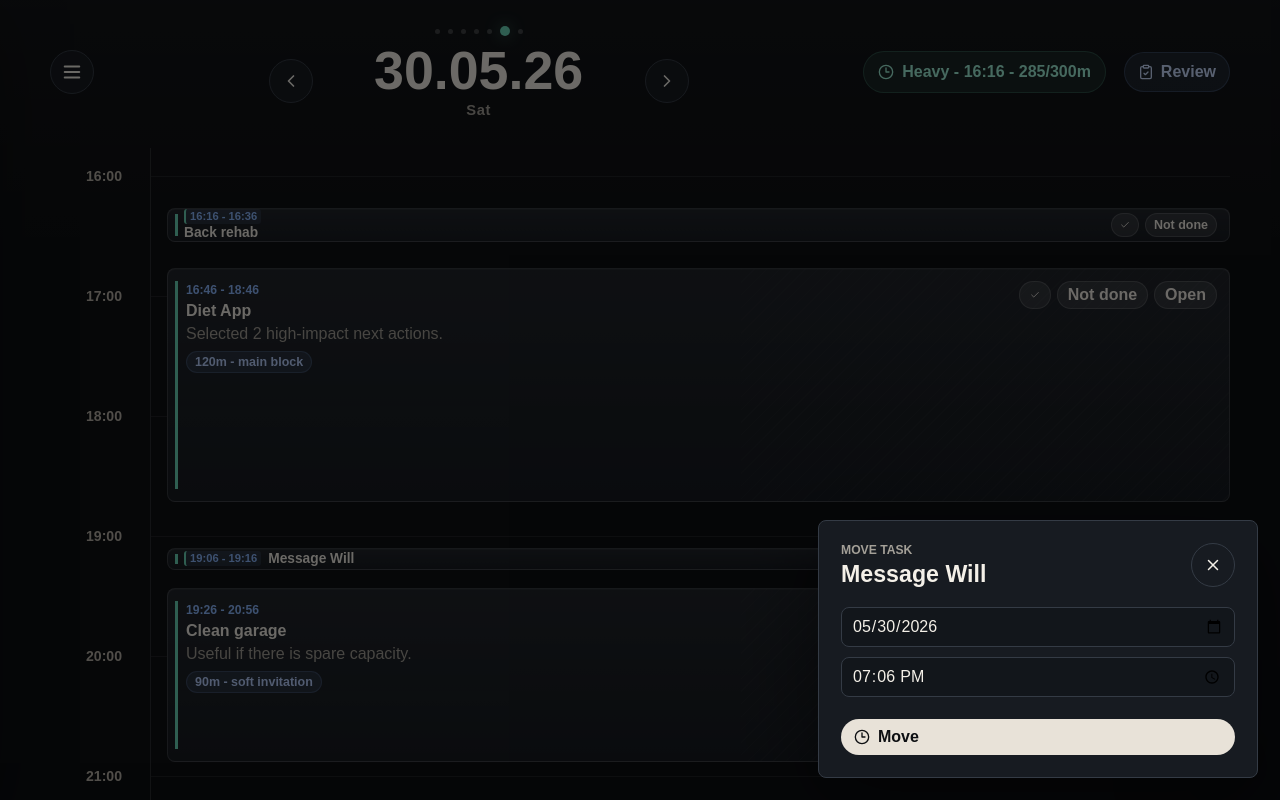
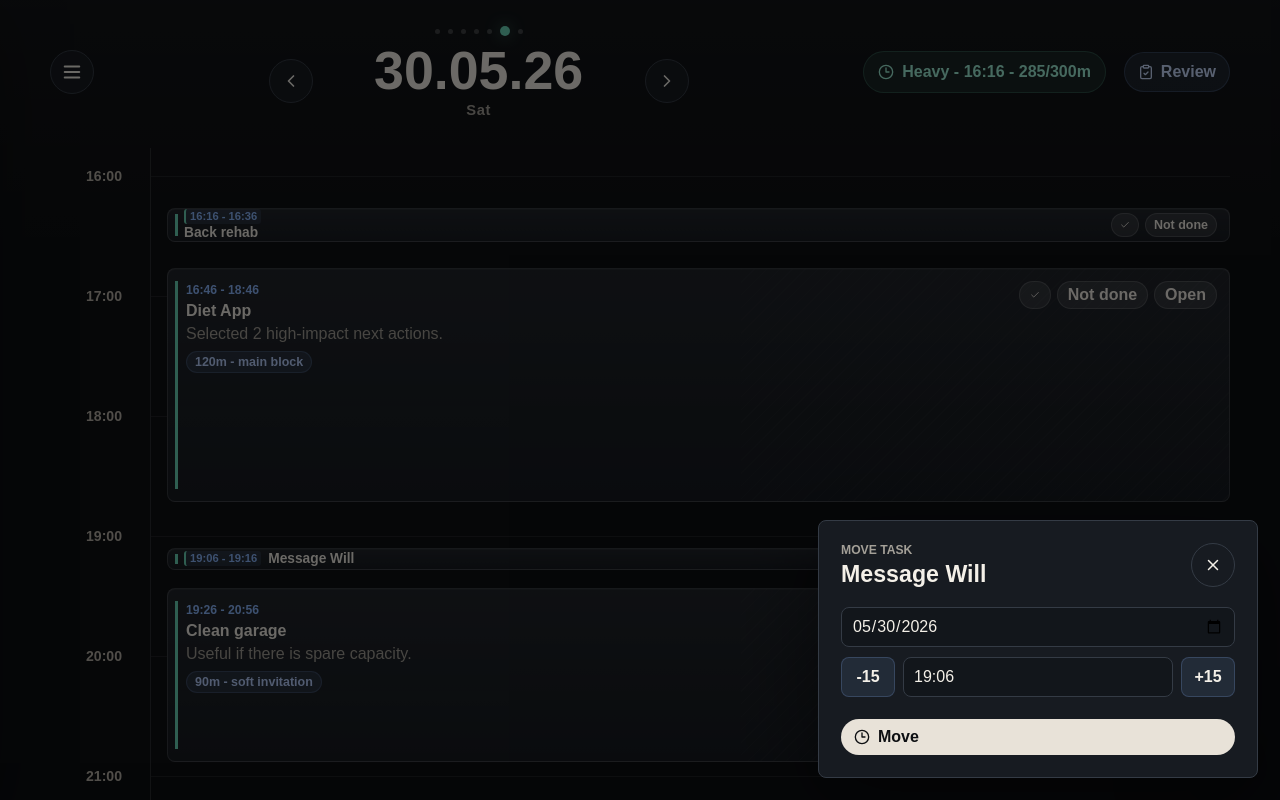
Before and after one commit to TwoLaugh/ex3cuusion, a Next.js app: page / in a window 1280 px wide. Both pictures are taken after a click on the button 1200 px from the left and 558 px from the top of the page. Shown: the top 800 px of the page. Built offline with nearby package versions, Linux system fonts and the light colour scheme.

Commit message:
Make move time field editable

```diff
--- a/src/app/globals.css
+++ b/src/app/globals.css
@@ -1026,6 +1026,20 @@ h1 {
   margin-top: 14px;
 }
 
+.moveTimeRow {
+  display: grid;
+  gap: 8px;
+  grid-template-columns: 54px minmax(0, 1fr) 54px;
+}
+
+.timeNudge {
+  background: rgba(139, 184, 255, 0.1);
+  border: 1px solid rgba(139, 184, 255, 0.2);
+  border-radius: 8px;
+  color: var(--ink);
+  font-weight: 800;
+}
+
 .reviewStats,
 .reviewSignals {
   display: flex;
--- a/src/app/page.tsx
+++ b/src/app/page.tsx
@@ -21,6 +21,9 @@ export default function Home() {
   const [selected, setSelected] = useState<PlanItem | null>(null);
   const [notDoneItem, setNotDoneItem] = useState<PlanItem | null>(null);
   const [moveItem, setMoveItem] = useState<PlanItem | null>(null);
+  const [moveDateDraft, setMoveDateDraft] = useState("");
+  const [moveTimeDraft, setMoveTimeDraft] = useState("");
+  const [moveError, setMoveError] = useState<string | null>(null);
   const [reviewOpen, setReviewOpen] = useState(false);
   const [notDoneReason, setNotDoneReason] = useState("no_time");
   const [notDoneNote, setNotDoneNote] = useState("");
@@ -74,6 +77,16 @@ export default function Home() {
     const refreshed = plan.items.find((item) => item.id === selected.id);
     if (refreshed && refreshed !== selected) setSelected(refreshed);
   }, [plan, selected]);
+
+  useEffect(() => {
+    if (!moveItem) {
+      setMoveError(null);
+      return;
+    }
+    setMoveDateDraft(plan?.date ?? "");
+    setMoveTimeDraft(isClockTime(moveItem.startTime) ? moveItem.startTime : "");
+    setMoveError(null);
+  }, [moveItem, plan?.date]);
 
   if (!payload || !plan || !state) {
     return <main className="loading">Building today...</main>;
@@ -143,17 +156,29 @@ export default function Home() {
   async function submitMove(event: FormEvent<HTMLFormElement>) {
     event.preventDefault();
     if (!moveItem?.taskId) return;
-    const formData = new FormData(event.currentTarget);
+    const scheduledTime = normalizeMoveTime(moveTimeDraft);
+    if (moveTimeDraft.trim() && !scheduledTime) {
+      setMoveError("Use HH:mm");
+      return;
+    }
     await post("/api/structure", {
       entity: "task",
       action: "update",
       id: moveItem.taskId,
       patch: {
-        scheduledDate: fieldText(formData, "scheduledDate"),
-        scheduledTime: fieldText(formData, "scheduledTime")
+        scheduledDate: moveDateDraft,
+        scheduledTime: scheduledTime ?? ""
       }
     });
     setMoveItem(null);
+  }
+
+  function nudgeMoveTime(minutes: number) {
+    const fallbackTime = state?.currentTime ?? "08:30";
+    const normalized = normalizeMoveTime(moveTimeDraft || (isClockTime(moveItem?.startTime ?? "") ? moveItem!.startTime : fallbackTime));
+    const base = normalized ?? fallbackTime;
+    setMoveTimeDraft(fromMinutes((toMinutes(base) + minutes + 24 * 60) % (24 * 60)));
+    setMoveError(null);
   }
 
   return (
@@ -433,8 +458,28 @@ export default function Home() {
             <p className="eyebrow">Move task</p>
             <h2>{moveItem.title}</h2>
             <form className="moveForm" onSubmit={submitMove}>
-              <input name="scheduledDate" type="date" defaultValue={plan.date} aria-label="Move date" />
-              <input name="scheduledTime" type="time" defaultValue={isClockTime(moveItem.startTime) ? moveItem.startTime : ""} aria-label="Move time" />
+              <input name="scheduledDate" type="date" value={moveDateDraft} onChange={(event) => setMoveDateDraft(event.target.value)} aria-label="Move date" />
+              <div className="moveTimeRow">
+                <button type="button" className="timeNudge" onClick={() => nudgeMoveTime(-15)} aria-label="Move 15 minutes earlier">
+                  -15
+                </button>
+                <input
+                  name="scheduledTime"
+                  type="text"
+                  inputMode="numeric"
+                  value={moveTimeDraft}
+                  onChange={(event) => {
+                    setMoveTimeDraft(event.target.value);
+                    setMoveError(null);
+                  }}
+                  placeholder="17:30"
+                  aria-label="Move time"
+                />
+                <button type="button" className="timeNudge" onClick={() => nudgeMoveTime(15)} aria-label="Move 15 minutes later">
+                  +15
+                </button>
+              </div>
+              {moveError && <p className="errorMessage">{moveError}</p>}
               <button className="sendButton" type="submit">
                 <Clock3 size={16} />
                 Move
@@ -1435,6 +1480,22 @@ function isClockTime(value: string): boolean {
   return /^\d{2}:\d{2}$/.test(value);
 }
 
+function normalizeMoveTime(value: string): string | undefined {
+  const trimmed = value.trim().toLowerCase();
+  if (!trimmed) return undefined;
+
+  const colon = trimmed.match(/^([01]?\d|2[0-3]):([0-5]\d)$/);
+  if (colon) return `${colon[1].padStart(2, "0")}:${colon[2]}`;
+
+  const meridiem = trimmed.match(/^(1[0-2]|0?[1-9])(?:[.:]([0-5]\d))?\s*(am|pm)$/);
+  if (!meridiem) return undefined;
+  let hours = Number(meridiem[1]);
+  const minutes = meridiem[2] ?? "00";
+  if (meridiem[3] === "pm" && hours !== 12) hours += 12;
+  if (meridiem[3] === "am" && hours === 12) hours = 0;
+  return `${String(hours).padStart(2, "0")}:${minutes}`;
+}
+
 function toMinutes(time: string): number {
   const [hours, minutes] = time.split(":").map(Number);
   return hours * 60 + minutes;
```
